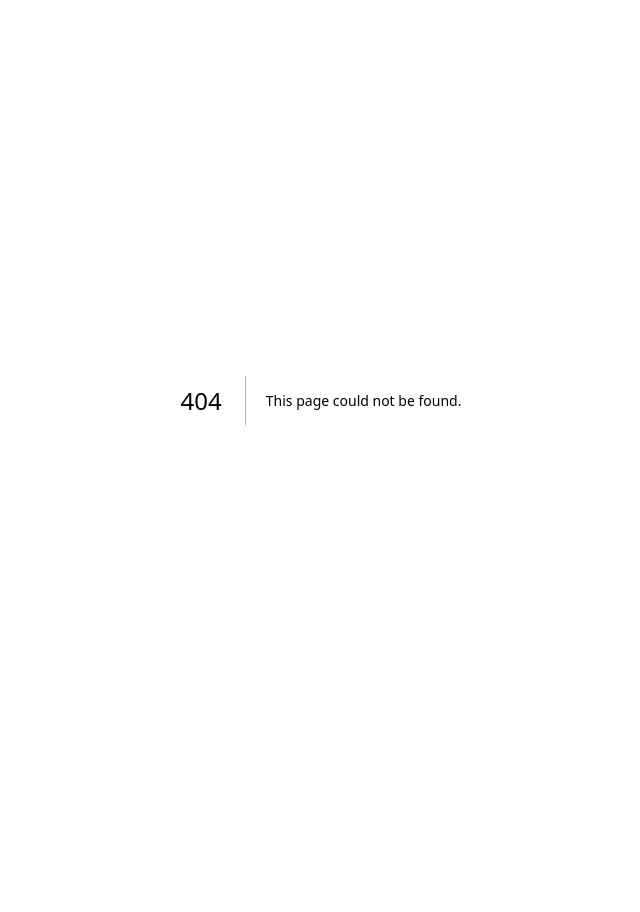
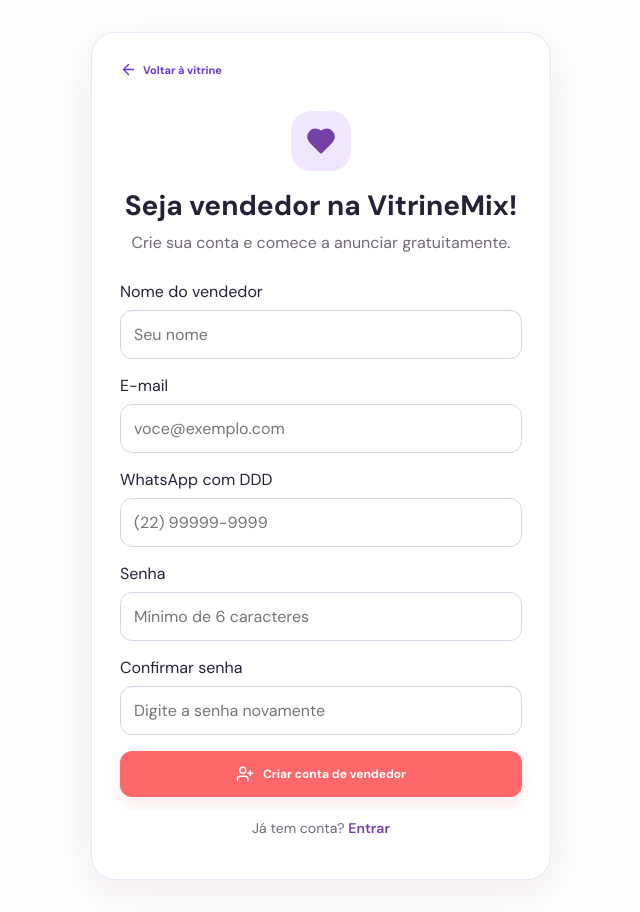
Before and after one commit to pegaodetalhe-blip/vitrinemix, a Next.js app: page /cadastro in a window 1280 px wide. Before the commit this address had no page. Shown: the whole page, without its empty margins (319-959 px from the left). Before the commit the page ends 800 px from the top, so only its background shows below. Built offline with nearby package versions, Linux system fonts and the light colour scheme; no server answers.

Commit message:
Create page.tsx

```diff
--- /dev/null
+++ b/app/cadastro/page.tsx
@@ -0,0 +1,327 @@
+
+"use client";
+
+import { FormEvent, useState } from "react";
+import Link from "next/link";
+import { useRouter } from "next/navigation";
+import { ArrowLeft, Heart, LoaderCircle, UserPlus } from "lucide-react";
+import { supabase } from "@/lib/supabase";
+
+export default function CadastroPage() {
+  const router = useRouter();
+
+  const [name, setName] = useState("");
+  const [email, setEmail] = useState("");
+  const [phone, setPhone] = useState("");
+  const [password, setPassword] = useState("");
+  const [confirmPassword, setConfirmPassword] = useState("");
+  const [loading, setLoading] = useState(false);
+  const [error, setError] = useState("");
+  const [success, setSuccess] = useState("");
+
+  async function handleSubmit(event: FormEvent<HTMLFormElement>) {
+    event.preventDefault();
+    setError("");
+    setSuccess("");
+
+    if (!supabase) {
+      setError("A conexão com o sistema não está configurada.");
+      return;
+    }
+
+    if (password.length < 6) {
+      setError("A senha precisa ter pelo menos 6 caracteres.");
+      return;
+    }
+
+    if (password !== confirmPassword) {
+      setError("As senhas não são iguais.");
+      return;
+    }
+
+    const digits = phone.replace(/\D/g, "");
+
+    if (digits.length !== 10 && digits.length !== 11) {
+      setError("Informe um WhatsApp válido com DDD.");
+      return;
+    }
+
+    setLoading(true);
+
+    try {
+      const { data, error: signUpError } =
+        await supabase.auth.signUp({
+          email: email.trim(),
+          password,
+          options: {
+            data: {
+              name: name.trim(),
+              phone: digits,
+            },
+          },
+        });
+
+      if (signUpError) {
+        throw signUpError;
+      }
+
+      if (!data.user) {
+        throw new Error("Não foi possível criar a conta.");
+      }
+
+      if (!data.session) {
+        setSuccess(
+          "Conta criada! Confira seu e-mail para confirmar o cadastro. Se o perfil não for criado automaticamente, será necessário configurar essa etapa no Supabase."
+        );
+        return;
+      }
+
+      const { error: profileError } = await supabase
+        .from("profiles")
+        .upsert(
+          {
+            id: data.user.id,
+            name: name.trim(),
+            phone: digits,
+            role: "seller",
+          },
+          { onConflict: "id" }
+        );
+
+      if (profileError) {
+        console.error("Erro ao salvar perfil:", profileError.message);
+        setError(
+          "A conta foi criada, mas não foi possível salvar o perfil do vendedor. Será necessário ajustar as permissões do Supabase."
+        );
+        return;
+      }
+
+      setSuccess("Cadastro concluído! Abrindo sua área de vendedor...");
+
+      router.replace("/vender");
+      router.refresh();
+    } catch (err) {
+      setError(
+        err instanceof Error
+          ? err.message
+          : "Não foi possível concluir o cadastro."
+      );
+    } finally {
+      setLoading(false);
+    }
+  }
+
+  const inputStyle = {
+    width: "100%",
+    boxSizing: "border-box" as const,
+    padding: 13,
+    border: "1px solid #ddd3e7",
+    borderRadius: 12,
+  };
+
+  return (
+    <main
+      className="shell"
+      style={{
+        minHeight: "100vh",
+        display: "flex",
+        alignItems: "center",
+        justifyContent: "center",
+        padding: "32px 16px",
+      }}
+    >
+      <section
+        style={{
+          width: "100%",
+          maxWidth: 460,
+          padding: 28,
+          borderRadius: 24,
+          border: "1px solid #eee5f7",
+          background: "#fff",
+          boxShadow: "0 12px 40px rgba(75, 35, 110, 0.08)",
+        }}
+      >
+        <Link
+          href="/"
+          className="text-link"
+          style={{
+            display: "inline-flex",
+            alignItems: "center",
+            gap: 6,
+            textDecoration: "none",
+          }}
+        >
+          <ArrowLeft size={17} />
+          Voltar à vitrine
+        </Link>
+
+        <div style={{ textAlign: "center", margin: "28px 0" }}>
+          <div
+            style={{
+              width: 60,
+              height: 60,
+              margin: "0 auto 16px",
+              borderRadius: 20,
+              background: "#f0e7ff",
+              color: "#7440a8",
+              display: "flex",
+              alignItems: "center",
+              justifyContent: "center",
+            }}
+          >
+            <Heart size={30} fill="currentColor" />
+          </div>
+
+          <h1 style={{ margin: "0 0 8px", fontSize: 28 }}>
+            Seja vendedor na VitrineMix!
+          </h1>
+
+          <p style={{ color: "#716879", margin: 0 }}>
+            Crie sua conta e comece a anunciar gratuitamente.
+          </p>
+        </div>
+
+        <form onSubmit={handleSubmit} style={{ display: "grid", gap: 16 }}>
+          <label style={{ display: "grid", gap: 8 }}>
+            Nome do vendedor
+            <input
+              required
+              autoComplete="name"
+              value={name}
+              onChange={(e) => setName(e.target.value)}
+              placeholder="Seu nome"
+              style={inputStyle}
+            />
+          </label>
+
+          <label style={{ display: "grid", gap: 8 }}>
+            E-mail
+            <input
+              type="email"
+              required
+              autoComplete="email"
+              value={email}
+              onChange={(e) => setEmail(e.target.value)}
+              placeholder="voce@exemplo.com"
+              style={inputStyle}
+            />
+          </label>
+
+          <label style={{ display: "grid", gap: 8 }}>
+            WhatsApp com DDD
+            <input
+              type="tel"
+              required
+              autoComplete="tel"
+              value={phone}
+              onChange={(e) => setPhone(e.target.value)}
+              placeholder="(22) 99999-9999"
+              style={inputStyle}
+            />
+          </label>
+
+          <label style={{ display: "grid", gap: 8 }}>
+            Senha
+            <input
+              type="password"
+              required
+              minLength={6}
+              autoComplete="new-password"
+              value={password}
+              onChange={(e) => setPassword(e.target.value)}
+              placeholder="Mínimo de 6 caracteres"
+              style={inputStyle}
+            />
+          </label>
+
+          <label style={{ display: "grid", gap: 8 }}>
+            Confirmar senha
+            <input
+              type="password"
+              required
+              minLength={6}
+              autoComplete="new-password"
+              value={confirmPassword}
+              onChange={(e) => setConfirmPassword(e.target.value)}
+              placeholder="Digite a senha novamente"
+              style={inputStyle}
+            />
+          </label>
+
+          {error && (
+            <p
+              role="alert"
+              style={{
+                color: "#b42318",
+                background: "#fff0ef",
+                padding: 12,
+                borderRadius: 10,
+                margin: 0,
+                overflowWrap: "anywhere",
+              }}
+            >
+              {error}
+            </p>
+          )}
+
+          {success && (
+            <p
+              role="status"
+              style={{
+                color: "#166534",
+                background: "#f0fdf4",
+                padding: 12,
+                borderRadius: 10,
+                margin: 0,
+              }}
+            >
+              {success}
+            </p>
+          )}
+
+          <button
+            type="submit"
+            className="button coral-button"
+            disabled={loading}
+            style={{
+              width: "100%",
+              justifyContent: "center",
+              padding: 14,
+              border: 0,
+              cursor: loading ? "wait" : "pointer",
+            }}
+          >
+            {loading ? (
+              <>
+                <LoaderCircle size={18} />
+                Criando conta...
+              </>
+            ) : (
+              <>
+                <UserPlus size={18} />
+                Criar conta de vendedor
+              </>
+            )}
+          </button>
+        </form>
+
+        <p
+          style={{
+            marginTop: 22,
+            textAlign: "center",
+            color: "#716879",
+            fontSize: 14,
+          }}
+        >
+          Já tem conta?{" "}
+          <Link
+            href="/login"
+            style={{ color: "#7440a8", fontWeight: 600 }}
+          >
+            Entrar
+          </Link>
+        </p>
+      </section>
+    </main>
+  );
+}
```
